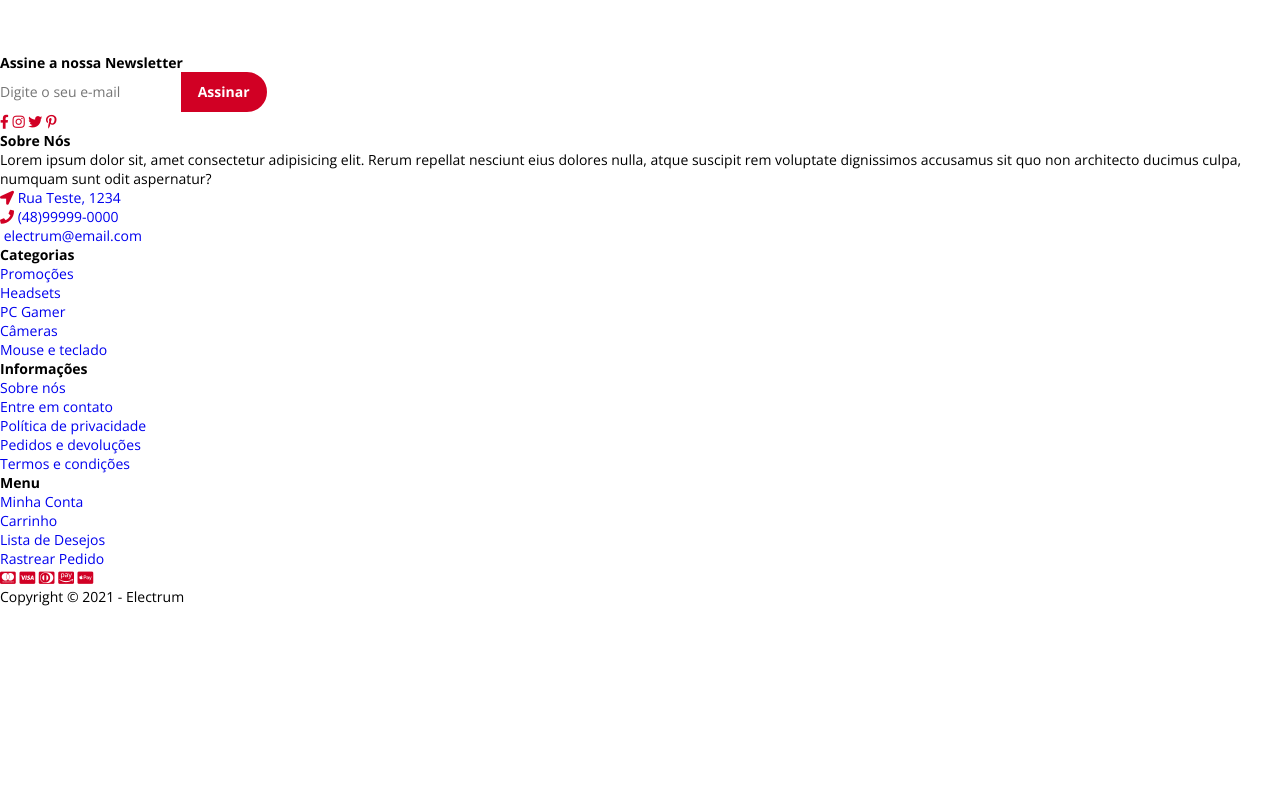
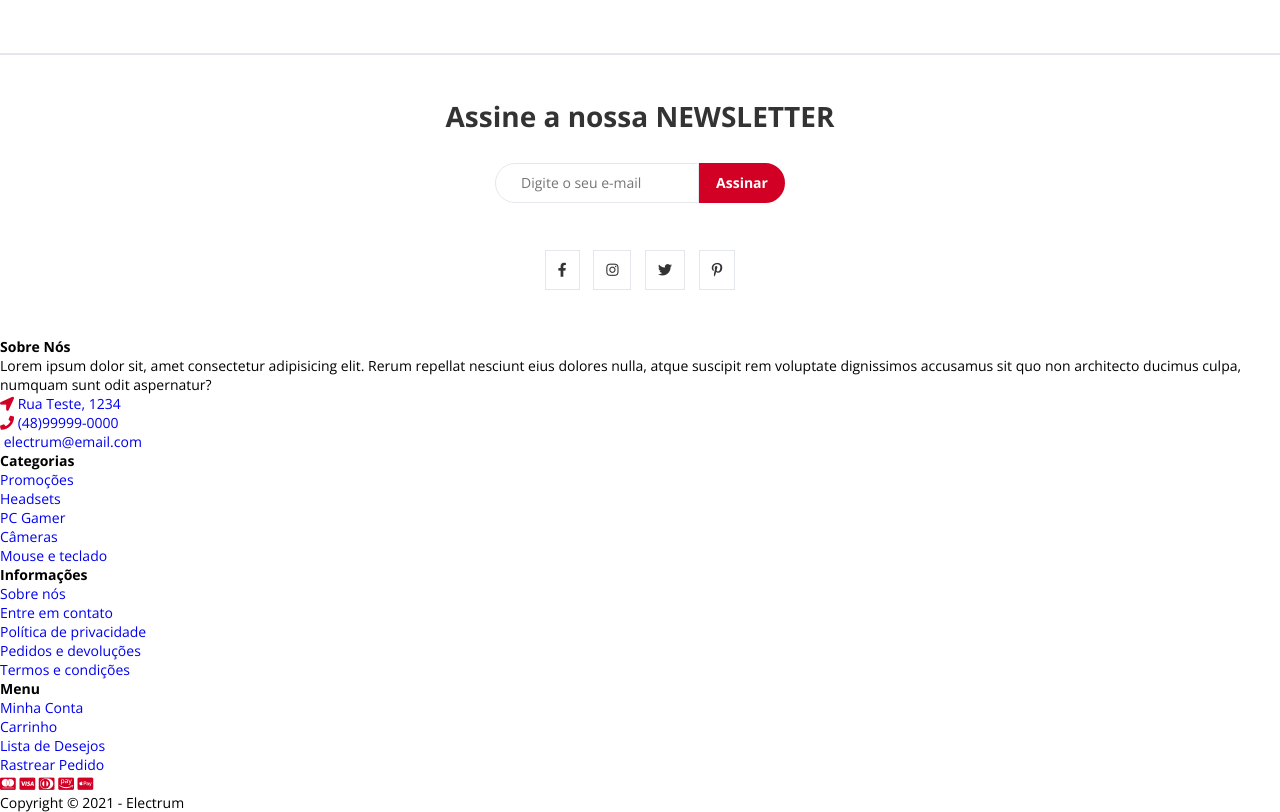
Before and after one commit to felipe-gomes-vicente/exercicios-sass, a plain HTML site: page 10_Projeto_Electrum/index.html in a window 1280 px wide. Shown: the part 2012-2824 px from the top of the page. Before the commit the page ends 2618 px from the top, so only its background shows below. Drawn offline with nearby package versions, Linux system fonts and the light colour scheme.

Commit message:
Projeto Electrum

```diff
--- /dev/null
+++ b/10_Projeto_Electrum/sass/2-layouts/_newsletter-section.sass
@@ -0,0 +1,43 @@
+@use '../1-base/variables'
+@use '../1-base/base-mixins'
+@use 'layouts-mixins'
+
+.newsletter-container
+  display: flex
+  flex-direction: column
+  justify-content: center
+  align-items: center
+  padding: 3rem
+  border-top: 2px solid variables.$section-bg-color
+
+  h2
+    font-size: 2rem
+    color: variables.$dark-color
+    margin-bottom: 2rem
+
+    span
+      font-size: 2rem
+      font-weight: bold
+      text-transform: uppercase
+
+  form
+    display: flex
+    margin-bottom: 3rem
+
+    input[type="email"]
+      border: 1px solid variables.$section-bg-color
+      @include layouts-mixins.rounded-input
+
+  .social-media
+
+    i
+      padding: 12px
+      margin: 5px
+      border: 1px solid variables.$section-bg-color
+      cursor: pointer
+      color: variables.$dark-color
+      transition: .4s
+
+      &:hover
+        color: variables.$primary-color
+        background-color: variables.$section-bg-color
--- a/10_Projeto_Electrum/sass/2-layouts/layouts.sass
+++ b/10_Projeto_Electrum/sass/2-layouts/layouts.sass
@@ -2,3 +2,4 @@
 @use 'banner-section'
 @use 'products-section'
 @use 'deal-section'
+@use 'newsletter-section'
```
Also changed, not shown: 10_Projeto_Electrum/css/app.css, 1 other file.
